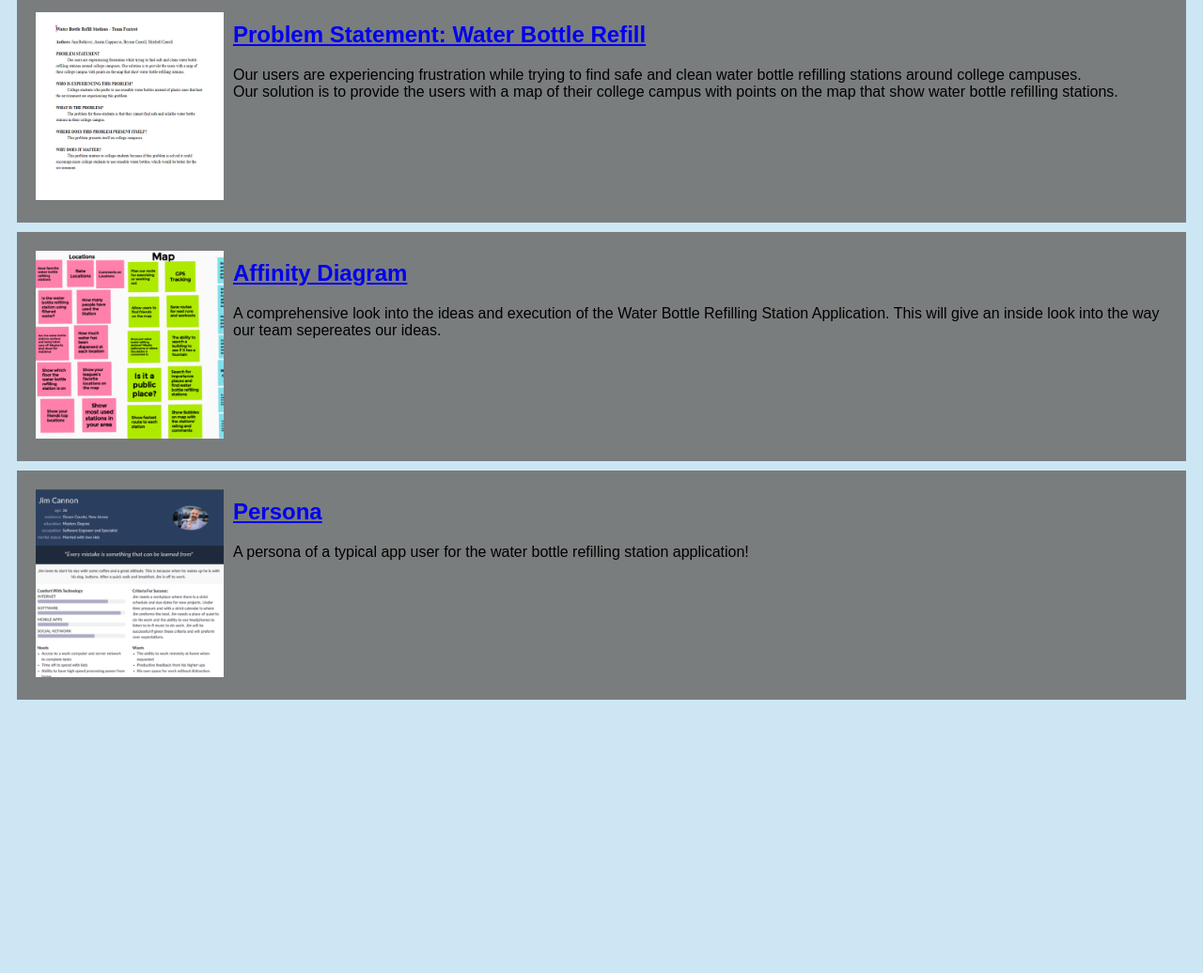
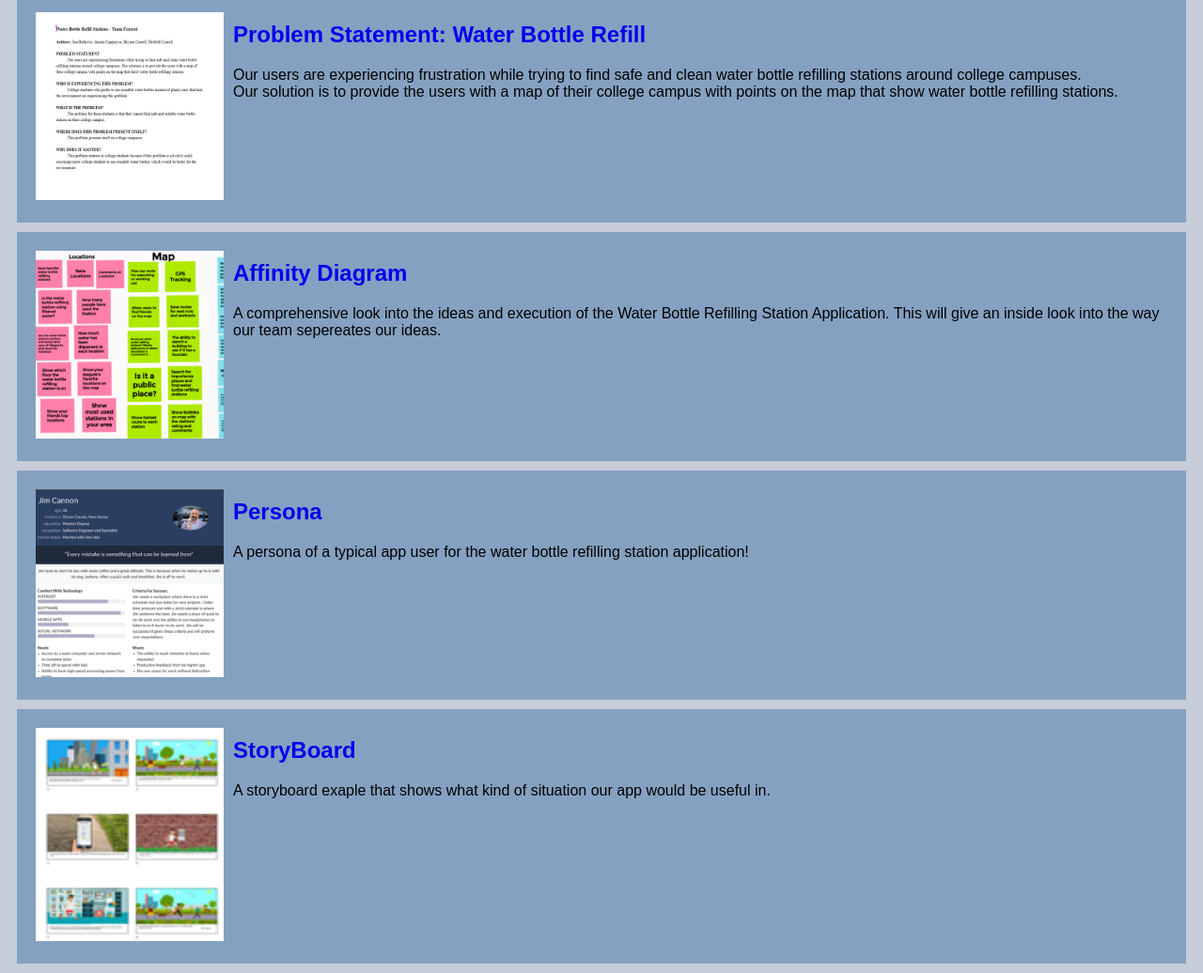
Before and after one commit to Cappuccino4/Cappuccino4.github.io, a plain HTML site: page index.html in a window 1280 px wide. Shown: the part 87-1123 px from the top of the page at 94% size. Before the commit the page ends 842 px from the top, so only its background shows below. Drawn offline with Linux system fonts and the light colour scheme.

Commit message:
Add files via upload

```diff
--- a/index.html
+++ b/index.html
@@ -43,5 +43,16 @@
                 </p>
             </section>
         </section>
+
+        <!-- StoryBoard-->
+        <section class="assignment">
+            <a href="Files/StoryBoard.pdf"><img src="Images/StoryboardPicture.png"></a>
+            <section class="assignment-details">
+                <a href="Files/StoryBoard.pdf"><h2>StoryBoard</h2></a>
+                <p>
+                    A storyboard exaple that shows what kind of situation our app would be useful in.
+                </p>
+            </section>
+        </section>
     </body>
 </html>
--- a/styles.css
+++ b/styles.css
@@ -1,12 +1,12 @@
 body {
-    background: #CCE6F4;
+    background: #c6ccd8;
     font-family: Arial, Helvetica, sans-serif;
 }
 
 .assignment{
     display: flex;
     padding: 10px;
-    background: #7A7D7D;
+    background: #85a1c1;
     margin:10px;
 }
 
@@ -16,6 +16,10 @@ body {
 }
 
 h1{
-    color: #011638;
+    color: #274b69;
     text-align: center;
 }
+
+a {
+    text-decoration: none;
+}
```
Also changed, not shown: ColorPalette.txt (added), Images/StoryboardPicture.png (added), 4 other files.
